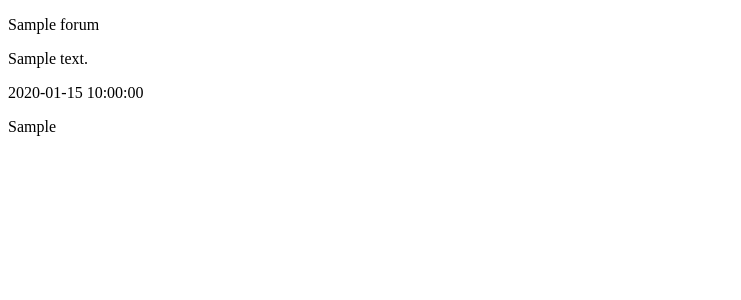
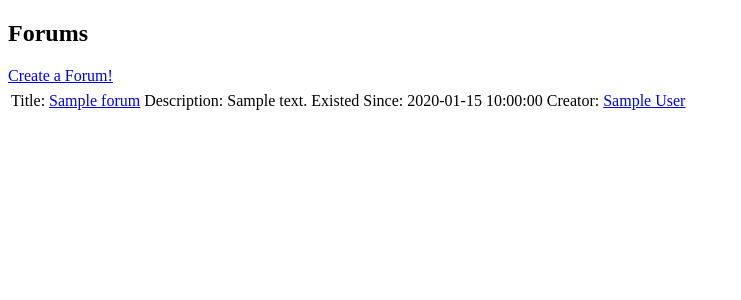
Before and after one commit to AilinaDennis/Book-CLub, a Flask app: page /forums in a window 1280 px wide. Shown: the top 300 px of the page, without its empty margins (0-741 px from the left). Run offline with Flask 2, Linux system fonts and the light colour scheme; tables that the repository leaves empty or names only in its code hold one stand-in row (values such as "Sample post").

Commit message:
added more routes for forums and added conditionals for edit and delete site wide

```diff
--- a/app/controllers/forums.py
+++ b/app/controllers/forums.py
@@ -4,7 +4,7 @@ from app.models.forum import Forum
 
 @app.route('/forum/add')
 def forum_info():
-    return render_template('forum_input_test.html')
+    return render_template('forum_input.html')
 
 @app.route('/forum/create', methods=['POST'])
 def add_forum():
@@ -14,9 +14,25 @@ def add_forum():
 @app.route('/forum/<selected>')
 def show_forum(selected):
     forum = Forum.get_forum(selected)
-    return render_template('forum_display_test.html', forum = forum)
+    return render_template('forum_display.html', forum = forum)
+
+@app.route('/forum/edit/<selected>')
+def edit_forum(selected):
+    forum = Forum.get_forum(selected)
+    return render_template('edit_forum.html', forum = forum)
+
+@app.route('/forum/change/<selected>', methods=['POST'])
+def change_forum(selected):
+    print(request.form)
+    Forum.edit_forum(request.form)
+    return redirect(f'/forum/{selected}')
 
 @app.route('/forums')
-def fourm_list():
+def forum_list():
     forums = Forum.forum_list()
-    return render_template('forum_list_test.html', forums = forums)
+    return render_template('forum_list.html', forums = forums)
+
+@app.route('/forum/delete/<selected>')
+def delete_forum(selected):
+    Forum.delete_forum(selected)
+    return redirect('/forums')
--- a/app/controllers/users.py
+++ b/app/controllers/users.py
@@ -23,6 +23,11 @@ def dashboard(selected):
     pets = User.user_pets(selected)
     return render_template('dashboard.html', user = user, pets = pets)
 
+@app.route('/user/<selected>')
+def change_user(selected):
+    selected = User.get_user(selected)
+    return render_template('whatever.html', selected = selected)
+
 @app.route('/user/edit', methods=['POST'])
 def edit_user():
     selected = User.edit_user(request.form)
--- a/app/models/forum.py
+++ b/app/models/forum.py
@@ -84,13 +84,13 @@ class Forum():
         return forums
 
     @classmethod
-    def edit_forum(data):
+    def edit_forum(cls, data):
 
         query = """
         UPDATE forums
         SET title = %(title)s,
         description = %(description)s,
-        updated_at = NOW(),
+        updated_at = NOW()
         WHERE id = %(id)s;
         """
         result = connectToMySQL(db).query_db(query, data)
@@ -98,7 +98,11 @@ class Forum():
         return selected
 
     @classmethod
-    def delete_forum(data):
+    def delete_forum(cls, data):
+
+        data = {
+            'id' : data
+        }
 
         query = """
         DELETE
--- a/app/models/pet.py
+++ b/app/models/pet.py
@@ -9,6 +9,7 @@ class Pet():
     def __init__(self, data):
         self.id = data['id']
         self.pet_name = data['pet_name']
+        self.pet_description = data['pet_description']
         self.pet_type = data['pet_type']
         self.pet_breed = data['pet_breed']
         self.created_at = data['created_at']
@@ -36,6 +37,7 @@ class Pet():
             'pet_name' : input['pet_name'],
             'pet_type' : input['pet_type'],
             'pet_breed' : input['pet_breed'],
+            'pet_description' : input['pet_description'],
             'id' : session['id']
         }
 
@@ -43,15 +45,15 @@ class Pet():
 
     @classmethod
     def create_pet(cls, data):
-
+        print(data)
         data = Pet.pet_parse(data)
-        print(data)
         query = """
-        INSERT INTO pets(pet_name, pet_type, pet_breed, created_at, updated_at, user_id)
-        VALUES (%(pet_name)s, %(pet_type)s, %(pet_breed)s, NOW(), NOW(), %(id)s);
+        INSERT INTO pets(pet_name, pet_description, pet_type, pet_breed, created_at, updated_at, user_id)
+        VALUES (%(pet_name)s, %(pet_description)s, %(pet_type)s, %(pet_breed)s, NOW(), NOW(), %(id)s);
         """
         result =  connectToMySQL(db).query_db(query, data)
         selected = Pet.get_pet(result)
+
         return selected
 
     @classmethod
@@ -74,10 +76,10 @@ class Pet():
 
     @staticmethod
     def edit_pet(data):
-        print(data)
 
         query = """UPDATE pets
         SET pet_name = %(pet_name)s,
+        pet_description = %(pet_description)s,
         pet_type = %(pet_type)s,
         pet_breed = %(pet_breed)s,
         updated_at = NOW()
--- a/app/models/user.py
+++ b/app/models/user.py
@@ -140,10 +140,20 @@ class User():
         JOIN users ON pets.user_id = users.id
         WHERE user_id = %(id)s
         """
+        result = connectToMySQL(db).query_db(query, data)
         user_pets = []
-        result = connectToMySQL(db).query_db(query, data)
         for index in result:
             pet = Pet(index)
+            pet_owner = {
+                'id' : result[0]['user_id'],
+                'first_name' : result[0]['first_name'],
+                'last_name' : result[0]['last_name'],
+                'email' : result[0]['email'],
+                'created_at' : result[0]['created_at'],
+                'updated_at' : result[0]['updated_at']
+            }
+            owner = User(pet_owner)
+            pet.owner = owner
             user_pets.append(pet)
 
         return user_pets
--- a/app/templates/dashboard.html
+++ b/app/templates/dashboard.html
@@ -7,10 +7,11 @@
 <body>
     <nav class="nav">
         <h1 class="text-primary">Pet Blog</h1>
-        <h2 class="text-primary">Welcome</h2>
+        <h2 class="text-primary">Welcome {{ session['first_name'] }}</h2>
         <div class=>
             <a href="/create/pet" class="text-nav">Add a Pet</a>
             <a href="/logout" class="text-nav">Logout</a>
+            <a href="/forums"><button>Forums</button></a>
 
         </div>
 
@@ -30,7 +31,7 @@
                     <td>{{pet.pet_name}}</td>
                         <td>
                             <a href="/pet/{{pet.id}}"}}>View</a>
-                            {% if pet.user_id == session.user_id %}
+                            {% if pet.owner.id == session['id'] %}
                             <a href="/pet/edit/{{pet.id}}">Edit</a>
                             <a href="/pet/delete/{{pet.id}}">Delete</a>
                             {% endif %}
--- a/app/templates/forum_list_test.html
+++ b/app/templates/edit_user.html
@@ -7,11 +7,9 @@
     <title>Document</title>
 </head>
 <body>
-    {% for forum in forums %}
-    <p>{{ forum.forum_title }}</p>
-    <p>{{ forum.forum_description }}</p>
-    <p>{{ forum.forum_created_at }}</p>
-    <p>{{ forum.owner.first_name }}</p>
-    {% endfor %}
+    <form action="/user/edit"></form>
+    <input type="text" name="first_name" value="{{ selected.first_name }}">
+    <input type="text" name="last_name" value="{{ selected.last_name }}">
+    <input type="text" name="email" value="{{ selected.email }}">
 </body>
 </html>
--- a/app/templates/forum_display_test.html
+++ b/app/templates/forum_display.html
@@ -10,6 +10,10 @@
     {{ forum.forum_title }}
     {{ forum.forum_description }}
     {{ forum.owner.id }}
+    {% if forum.owner.id == session['id'] %}
+    <a href="/forum/delete/{{ forum.id }}">Delete Forum</a>
+    <a href="/forum/edit/{{ forum.id }}">Edit Forum</a>
+    {% endif %}
 
 </body>
 </html>
--- /dev/null
+++ b/app/templates/forum_list.html
@@ -0,0 +1,24 @@
+<!DOCTYPE html>
+<html lang="en">
+<head>
+    <meta charset="UTF-8">
+    <meta http-equiv="X-UA-Compatible" content="IE=edge">
+    <meta name="viewport" content="width=device-width, initial-scale=1.0">
+    <title>Document</title>
+</head>
+<body>
+    <h2>Forums</h2>
+    <a href="/forum/add">Create a Forum!</a>
+    <table>
+        <th></th>
+            {% for forum in forums %}
+            <tr>
+                <td>Title: <a href="/forum/{{ forum.id }}">{{ forum.forum_title }}</a></td>
+                <td>Description: {{ forum.forum_description }}</td>
+                <td>Existed Since: {{ forum.forum_created_at }}</td>
+                <td>Creator: <a href="/dashboard/{{ forum.owner.id }}">{{ forum.owner.first_name }}  {{ forum.owner.last_name }}</a></td>
+            </tr>
+            {% endfor %}
+    </table>
+</body>
+</html>
--- a/app/templates/new_pet.html
+++ b/app/templates/new_pet.html
@@ -39,7 +39,7 @@
                     <label for="pet_breed">Animal Breed:</label>
                     <textarea name="pet_breed" class="text-small"></textarea>
                     <label for="description">Tell us about your pet:</label>
-                    <textarea name="description" class="text-small"></textarea>
+                    <textarea name="pet_description" class="text-small"></textarea>
                 </div>
                 <br>
                 <input type="submit" value="Add Pet" class="btn">
```
Also changed, not shown: app/templates/edit_forum.html (added, +17 -0 lines), app/templates/forum_input.html (renamed from app/templates/forum_input_test.html).
